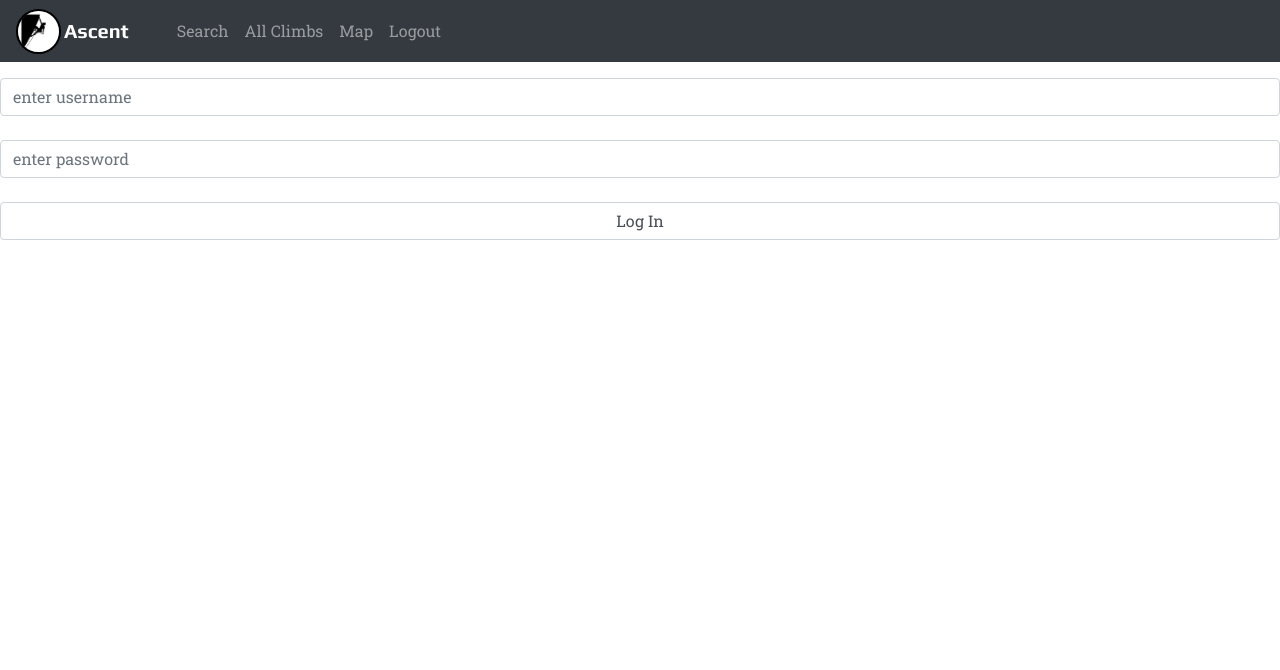
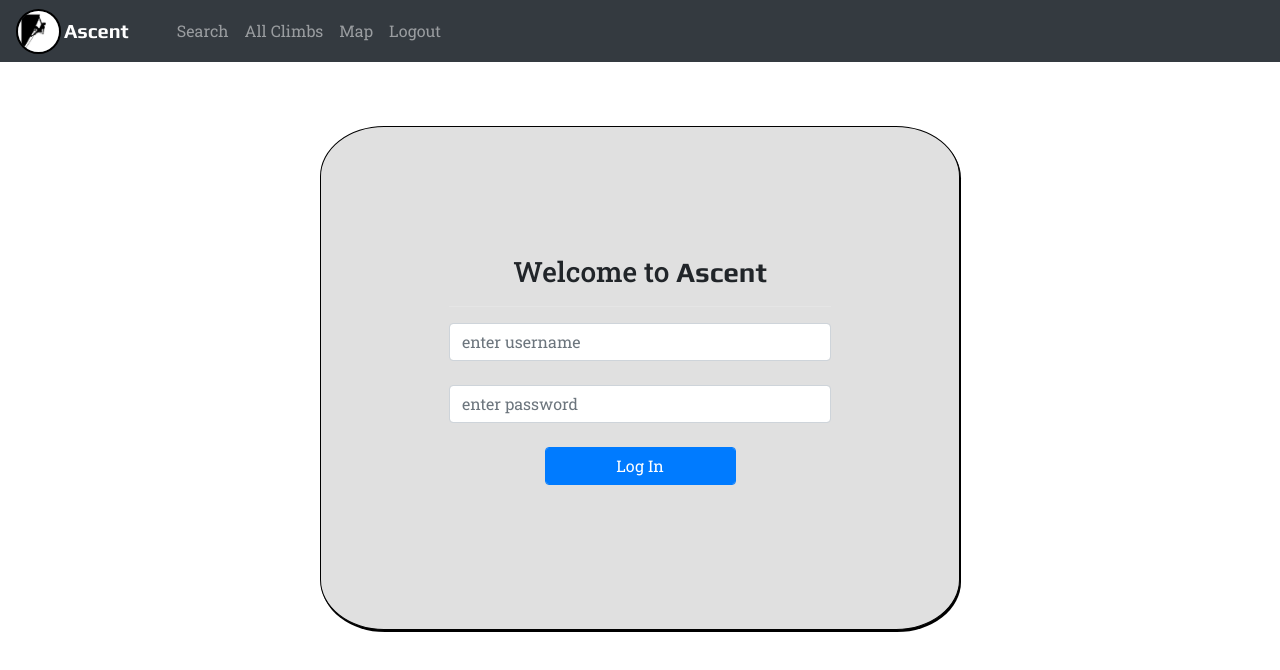
Before and after one commit to jrwatson94/phase-5-project-ascent-frontend, a React (Create React App) app in the folder ascent-frontend/: page /login in a window 1280 px wide. Shown: the top 670 px of the page. Built offline with nearby package versions, Linux system fonts and the light colour scheme; what react-google-maps would draw is missing.

Commit message:
login styling

```diff
--- a/ascent-frontend/src/App.css
+++ b/ascent-frontend/src/App.css
@@ -215,3 +215,20 @@ hr {
   padding: 1rem;
   margin: auto;
 }
+
+.login-page{
+  text-align: center;
+  width: 50%;
+  margin: auto;
+  margin-top: 4rem;
+  border: 1px solid black;
+  padding: 8rem;
+  border-radius: 10%;
+  box-shadow: 1px 2px black;
+  background-color: rgb(224, 224, 224);
+}
+
+.sign-up-button{
+  width: 50%;
+  margin: auto;
+}
--- a/ascent-frontend/src/App.js
+++ b/ascent-frontend/src/App.js
@@ -32,7 +32,7 @@ class App extends React.Component{
       .then(newUserObj => {
         this.setLocalStorage(newUserObj)
         this.setState({user:newUserObj.user}
-          , () => this.props.history.push('/'))
+          , () => this.props.history.push('/climbs'))
       })
       .catch(errors => {
         console.log(errors)
@@ -52,7 +52,7 @@ class App extends React.Component{
       .then(loggedInUser => {
         this.setLocalStorage(loggedInUser)
         this.setState({user:loggedInUser.user}
-          , () => this.props.history.push('/')
+          , () => this.props.history.push('/climbs')
           )
       })
       .catch(errors => {
--- a/ascent-frontend/src/Components/Home.js
+++ b/ascent-frontend/src/Components/Home.js
@@ -3,6 +3,7 @@ import {NavLink} from 'react-router-dom'
 import {connect} from 'react-redux'
 import {fetchClimbs} from '../actions/climbActions'
 import Carousel from 'react-bootstrap/Carousel'
+import LogIn from '../auth/LogIn'
 
 class Home extends React.Component {
     state = {
@@ -36,12 +37,16 @@ class Home extends React.Component {
             )
         }else {
             return (
-                <div className="home-buttons-container d-flex justify-content-center">
-                    <button className="btn-light home-button">
+                <div className="login-page">
+                    <h3>Welcome to <span style={{fontFamily: 'Play'}}><strong>Ascent</strong></span></h3>
+                <hr></hr>
+                    <button className="btn btn-primary mb-2 mt-2 home-button btn-light">
+                        <NavLink to = "/login">Log In</NavLink>
+                    </button>
+                    <br></br>
+
+                    <button className="btn btn-primary mb-2 mt-2 home-button btn-light">
                         <NavLink to = "/signup">Create an Account</NavLink>
-                    </button>
-                    <button className="btn-light home-button">
-                        <NavLink  to = "/login"> Sign In</NavLink>
                     </button>
                 </div>
             )
--- a/ascent-frontend/src/auth/Login.js
+++ b/ascent-frontend/src/auth/Login.js
@@ -25,7 +25,9 @@ export default class login extends React.Component {
 
     render() {
         return (
-            <div className="form-group login-div">
+            <div className="login-page form-group login-div">
+                <h3>Welcome to <span style={{fontFamily: 'Play'}}><strong>Ascent</strong></span></h3>
+                <hr></hr>
                 <div className="error-message text-center text-danger">
                         <p>{this.props.errorMessage}</p>
                 </div>
@@ -33,7 +35,7 @@ export default class login extends React.Component {
                     <Form.Group>
                         <Form.Control className="login-item" type ="text" name= "username" placeholder= "enter username" value= {this.state.username} onChange= {this.changeHandler}/> <br/>
                         <Form.Control className="login-item"  type ="password" name= "password" placeholder= "enter password" value= {this.state.password} onChange= {this.changeHandler}/><br/>
-                        <Form.Control className="sign-up-button" type ="submit" value ="Log In"/><br/>
+                        <Form.Control className="sign-up-button btn btn-primary" type ="submit" value ="Log In"/><br/>
                     </Form.Group>
                 </form>
             </div>
--- a/ascent-frontend/src/auth/SignUp.js
+++ b/ascent-frontend/src/auth/SignUp.js
@@ -25,13 +25,16 @@ export default class LogIn extends React.Component {
 
     render(){
         return (
-            <div className="signup form-group login-div">
+            <div className="login-page form-group login-div">
+                <h3>Welcome to <span style={{fontFamily: 'Play'}}><strong>Ascent</strong></span></h3>
+                <hr></hr>
+
                 <form onSubmit = {this.localSubmitHandler}>
                     <Form.Group>
                         <Form.Control type ="text" name= "name" placeholder= "enter name" value= {this.state.name} onChange= {this.changeHandler}/> <br/>
                         <Form.Control type ="text" name= "username" placeholder= "enter username" value= {this.state.username} onChange= {this.changeHandler}/> <br/>
                         <Form.Control type ="password" name= "password" placeholder= "enter password" value= {this.state.password} onChange= {this.changeHandler}/><br/>
-                        <Form.Control className="sign-up-button" type ="submit" value ="Sign Up"/><br/>
+                        <Form.Control className="sign-up-button btn btn-primary" type ="submit" value ="Sign Up"/><br/>
                     </Form.Group>
                 </form>
             </div>
```
Also changed, not shown: ascent-frontend/src/Components/Profile.js (+1 -1 lines), 1 other file (tests, documents, lock files or other folders).
